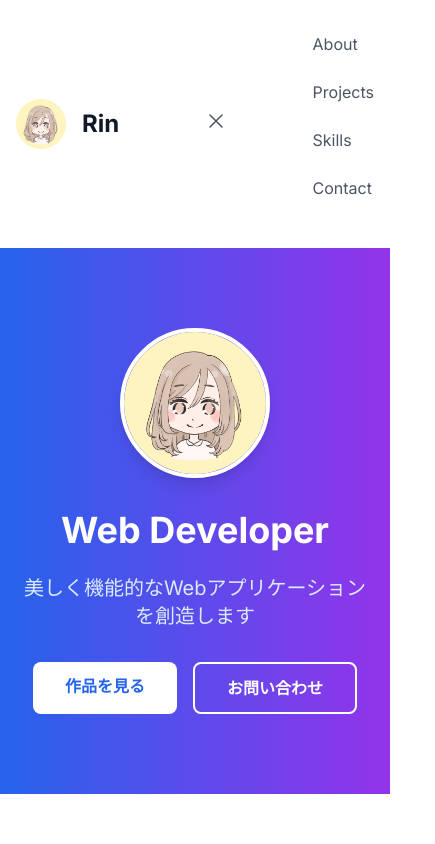
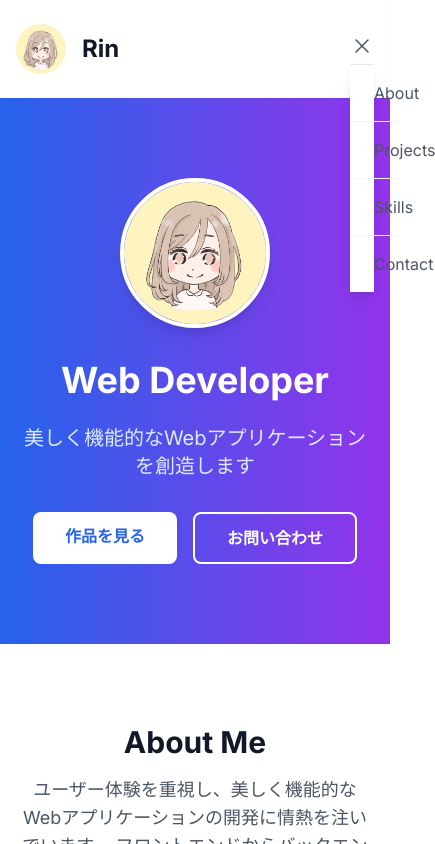
Before and after one commit to rin-teaholic/rin-teaholic.github.io, a Next.js app: page / in a window 390 px wide. Both pictures are taken after a click on the button 362 px from the left and 46 px from the top of the page. Shown: the top 844 px of the page, 435 px wide, since content can reach past the window. Built offline with nearby package versions, Linux system fonts and the light colour scheme.

Commit message:
feat: update page and navigation components

```diff
--- a/src/app/page.tsx
+++ b/src/app/page.tsx
@@ -40,7 +40,7 @@ export default function Home() {
 	return (
 		<div className="min-h-screen bg-gradient-to-br from-slate-50 to-blue-50">
 			{/* Header */}
-			<header className="bg-white shadow-sm">
+			<header className="bg-white shadow-sm relative">
 				<div className="max-w-7xl mx-auto px-4 sm:px-6 lg:px-8">
 					<div className="flex justify-between items-center py-6">
 						<div className="flex items-center space-x-4">
@@ -54,7 +54,9 @@ export default function Home() {
 							<h1 className="text-2xl font-bold text-gray-900">Rin</h1>
 						</div>
 
-						<Navigation />
+						<div className="relative">
+							<Navigation />
+						</div>
 					</div>
 				</div>
 			</header>
--- a/src/components/navigation.tsx
+++ b/src/components/navigation.tsx
@@ -30,34 +30,34 @@ export default function Navigation() {
 				</button>
 			</div>
 
-			{/* Mobile Navigation */}
+			{/* Mobile Navigation - 全幅で表示 */}
 			{isMenuOpen && (
-				<div className="md:hidden pb-4">
-					<nav className="flex flex-col space-y-2">
+				<div className="md:hidden absolute top-full left-0 right-0 bg-white shadow-lg border-t border-gray-200 z-50">
+					<nav className="flex flex-col space-y-0">
 						<a
 							href="#about"
-							className="text-gray-600 hover:text-gray-900 py-2"
+							className="text-gray-600 hover:text-gray-900 hover:bg-gray-50 px-6 py-4 border-b border-gray-100"
 							onClick={() => setIsMenuOpen(false)}
 						>
 							About
 						</a>
 						<a
 							href="#projects"
-							className="text-gray-600 hover:text-gray-900 py-2"
+							className="text-gray-600 hover:text-gray-900 hover:bg-gray-50 px-6 py-4 border-b border-gray-100"
 							onClick={() => setIsMenuOpen(false)}
 						>
 							Projects
 						</a>
 						<a
 							href="#skills"
-							className="text-gray-600 hover:text-gray-900 py-2"
+							className="text-gray-600 hover:text-gray-900 hover:bg-gray-50 px-6 py-4 border-b border-gray-100"
 							onClick={() => setIsMenuOpen(false)}
 						>
 							Skills
 						</a>
 						<a
 							href="#contact"
-							className="text-gray-600 hover:text-gray-900 py-2"
+							className="text-gray-600 hover:text-gray-900 hover:bg-gray-50 px-6 py-4"
 							onClick={() => setIsMenuOpen(false)}
 						>
 							Contact
```
